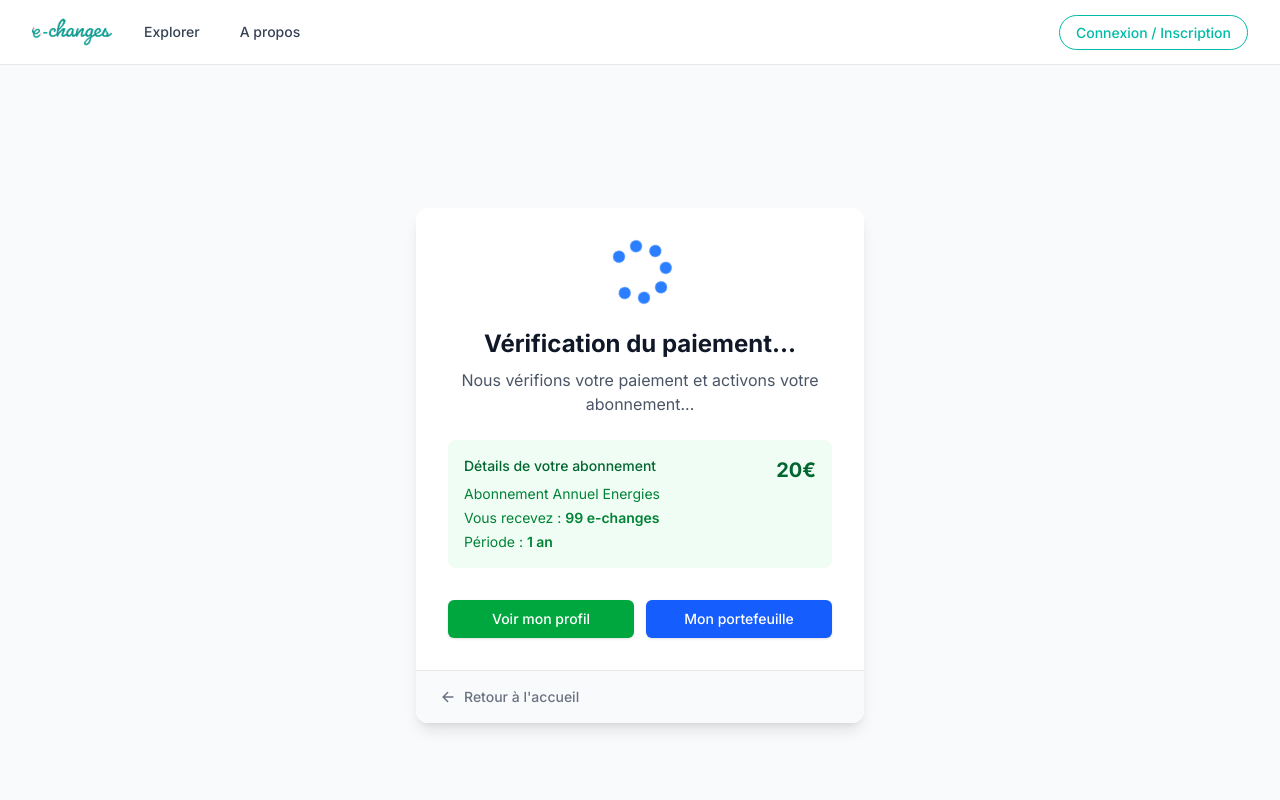
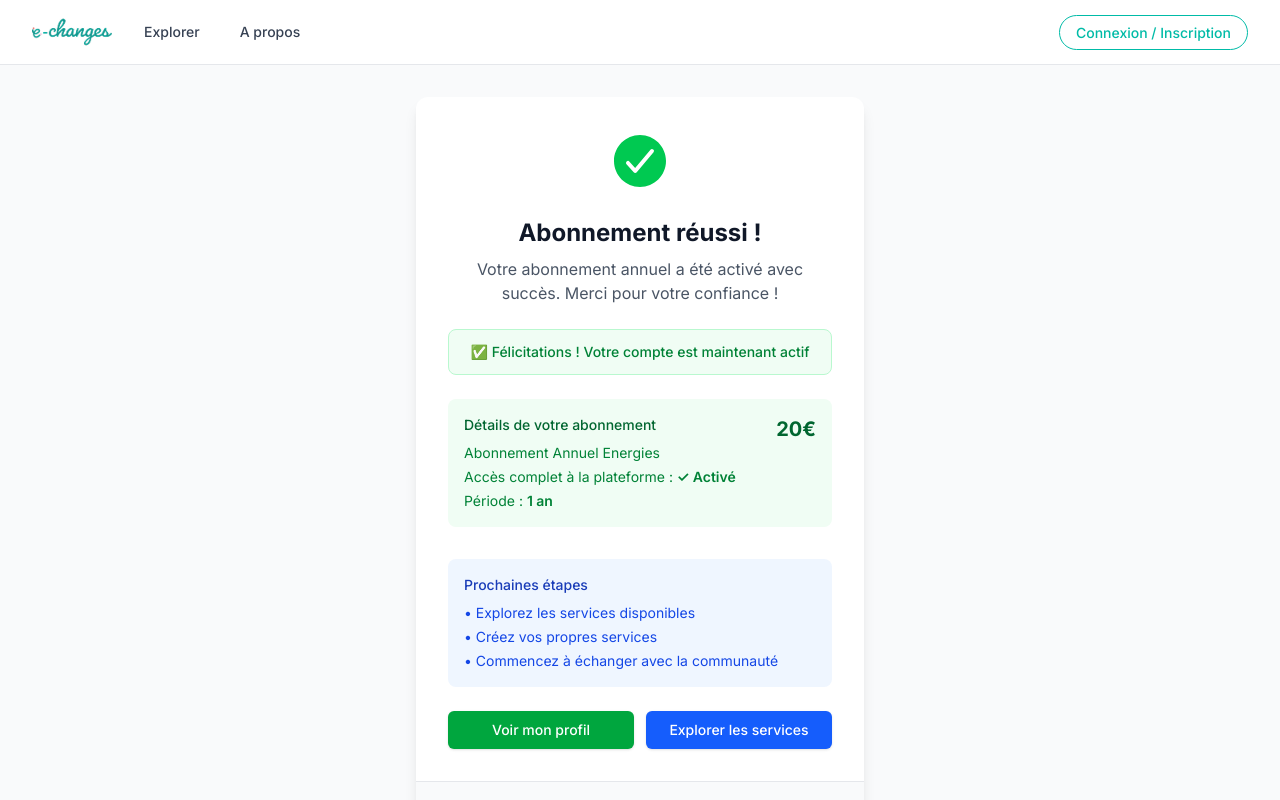
Before and after one commit to Habibhnini/e-changes, a Next.js app: page /subscribtion/success in a window 1280 px wide. Shown: the top 800 px of the page. Built offline with nearby package versions, Linux system fonts and the light colour scheme.

Commit message:
last fix

```diff
--- a/src/app/chat/ChatClient.tsx
+++ b/src/app/chat/ChatClient.tsx
@@ -857,13 +857,6 @@ export default function ChatPage() {
 
               <div className="flex justify-between mt-3">
                 <button
-                  type="button"
-                  className="p-2 text-gray-900 hover:text-gray-700 cursor-pointer"
-                >
-                  <BsPaperclip size={24} />
-                </button>
-
-                <button
                   type="submit"
                   className="px-4 py-2 bg-gray-200 text-gray-700 rounded-md hover:bg-gray-300 focus:outline-none text-sm cursor-pointer"
                 >
--- a/src/app/profile/page.tsx
+++ b/src/app/profile/page.tsx
@@ -952,10 +952,19 @@ export default function ProfilePage() {
                   Résumé pour Abonnement annuel e-change
                 </p>
               </div>
-              <StripeSubscribeButton
-                buttonText="Souscrire maintenant"
-                className="bg-gray-200 text-gray-700 w-full py-2 rounded-xl mb-6 hover:bg-gray-300 cursor-pointer"
-              />
+              {isActive ? (
+                <button
+                  disabled
+                  className="w-full py-2 rounded-xl mb-6 bg-gray-300 text-gray-500 cursor-not-allowed"
+                >
+                  Déjà abonné
+                </button>
+              ) : (
+                <StripeSubscribeButton
+                  buttonText="Souscrire maintenant"
+                  className="w-full py-2 rounded-xl mb-6 bg-gray-200 text-gray-700 hover:bg-gray-300 cursor-pointer"
+                />
+              )}
 
               <div className="text-center">
                 <p className="text-sm text-gray-700 font-medium mb-1">
@@ -987,9 +996,6 @@ export default function ProfilePage() {
                     <th className="text-left py-1 pb-0 text-base text-gray-600 font-medium">
                       SOMME
                     </th>
-                    <th className="text-left py-1 pb-0 text-base text-gray-600 font-medium">
-                      E-CHANGES REÇUS
-                    </th>
                   </tr>
                 </thead>
                 <tbody>
@@ -1004,9 +1010,6 @@ export default function ProfilePage() {
                         Abonnement annuel e-change
                       </td>
                       <td className="py-2 pt-1 pr-6 font-semibold">20 €</td>
-                      <td className="py-2 pt-1 text-[#F4C300] font-semibold">
-                        99
-                      </td>
                     </tr>
                   ) : (
                     <tr>
--- a/src/app/subscribtion/success/SuccessClient.tsx
+++ b/src/app/subscribtion/success/SuccessClient.tsx
@@ -4,133 +4,35 @@ import { useEffect, useState } from "react";
 import { useSearchParams } from "next/navigation";
 import Link from "next/link";
 import { IoCheckmarkCircle, IoArrowBack } from "react-icons/io5";
-import { FaSpinner } from "react-icons/fa";
 import { useAuth } from "@/app/contexts/AuthContext";
 
 export default function Success() {
-  const { token, refreshUserProfile, loading: authLoading } = useAuth();
+  const { refreshUserProfile } = useAuth();
   const searchParams = useSearchParams();
-  const [energyAdded, setEnergyAdded] = useState(false);
   const [loading, setLoading] = useState(true);
-  const [error, setError] = useState<string | null>(null);
-  const [validPayment, setValidPayment] = useState(false);
-
-  useEffect(() => {
-    window.scrollTo(0, 0);
-
-    // Wait for auth to be ready
-    if (authLoading) return; // Don't proceed if auth is still loading
-
-    // Check if this is a valid payment success
-    const sessionId = searchParams.get("session_id");
-    const paymentToken = searchParams.get("payment_token");
-
-    if (sessionId && paymentToken) {
-      processPaymentSuccess(sessionId, paymentToken);
-    } else {
-      // No valid payment parameters - just show success without adding energy
-      setLoading(false);
-      setValidPayment(false);
-    }
-  }, [token]); // Add token as dependency
-
-  const processPaymentSuccess = async (
-    sessionId: string,
-    paymentToken: string
-  ) => {
-    if (!token) {
-      //    console.error("No token available for API call");
-      setError("Authentication required - please log in");
-      setLoading(false);
-      return;
-    }
-
-    try {
-      setLoading(true);
-
-      // Verify payment and add energy in one secure call
-      const response = await fetch("/api/stripe/process-success", {
-        method: "POST",
-        headers: {
-          Authorization: `Bearer ${token}`,
-          "Content-Type": "application/json",
-        },
-        body: JSON.stringify({
-          session_id: sessionId,
-          payment_token: paymentToken,
-        }),
-      });
-
-      if (!response.ok) {
-        const errorData = await response.json().catch(() => ({}));
-        //  console.error("API error:", errorData);
-        throw new Error(errorData.error || "Failed to process payment success");
-      }
-
-      const data = await response.json();
-
-      if (data.success) {
-        setEnergyAdded(true);
-        setValidPayment(true);
-        await refreshUserProfile();
-
-        // Clean URL to prevent reuse
-        window.history.replaceState({}, "", "/subscribtion/success");
-      } else {
-        throw new Error(data.message || "Invalid payment verification");
-      }
-    } catch (err) {
-      // console.error("Error processing payment:", err);
-      setError(err instanceof Error ? err.message : String(err));
-    } finally {
-      setLoading(false);
-    }
-  };
 
   return (
     <div className="min-h-screen flex items-center justify-center bg-gray-50 px-4">
       <div className="max-w-md w-full bg-white rounded-xl shadow-lg overflow-hidden">
         <div className="p-6 sm:p-8">
           <div className="flex justify-center mb-6">
-            {loading ? (
-              <FaSpinner className="h-16 w-16 text-blue-500 animate-spin" />
-            ) : (
-              <IoCheckmarkCircle className="h-16 w-16 text-green-500" />
-            )}
+            <IoCheckmarkCircle className="h-16 w-16 text-green-500" />
           </div>
 
           <h1 className="text-2xl font-bold text-center text-gray-900 mb-2">
-            {loading ? "Vérification du paiement..." : "Abonnement réussi !"}
+            Abonnement réussi !
           </h1>
 
           <p className="text-center text-gray-600 mb-6">
-            {loading
-              ? "Nous vérifions votre paiement et activons votre abonnement..."
-              : "Votre abonnement annuel a été activé avec succès. Merci pour votre confiance !"}
+            Votre abonnement annuel a été activé avec succès. Merci pour votre
+            confiance !
           </p>
 
-          {error && (
-            <div className="bg-red-50 border border-red-200 rounded-lg p-4 mb-6">
-              <p className="text-sm text-red-600">{error}</p>
-            </div>
-          )}
-
-          {!validPayment && !loading && !error && (
-            <div className="bg-yellow-50 border border-yellow-200 rounded-lg p-4 mb-6">
-              <p className="text-sm text-yellow-700">
-                Cette page est destinée aux paiements réussis. Veuillez
-                effectuer un nouveau paiement si nécessaire.
-              </p>
-            </div>
-          )}
-
-          {energyAdded && (
-            <div className="bg-green-50 border border-green-200 rounded-lg p-3 mb-6">
-              <p className="text-sm text-green-700 font-medium text-center">
-                ✅ 99 e-changes ajoutés à votre compte !
-              </p>
-            </div>
-          )}
+          <div className="bg-green-50 border border-green-200 rounded-lg p-3 mb-6">
+            <p className="text-sm text-green-700 font-medium text-center">
+              ✅ Félicitations ! Votre compte est maintenant actif
+            </p>
+          </div>
 
           <div className="bg-green-50 rounded-lg p-4 mb-8">
             <div className="flex">
@@ -141,11 +43,8 @@ export default function Success() {
                 <div className="mt-2 text-sm text-green-700 space-y-1">
                   <p>Abonnement Annuel Energies</p>
                   <p>
-                    Vous recevez :{" "}
-                    <span className="font-semibold">99 e-changes</span>
-                    {energyAdded && (
-                      <span className="text-green-600 ml-1">✓</span>
-                    )}
+                    Accès complet à la plateforme :{" "}
+                    <span className="font-semibold">✓ Activé</span>
                   </p>
                   <p>
                     Période : <span className="font-semibold">1 an</span>
@@ -158,6 +57,18 @@ export default function Success() {
             </div>
           </div>
 
+          {/* What's Next Section */}
+          <div className="bg-blue-50 rounded-lg p-4 mb-6">
+            <h3 className="text-sm font-medium text-blue-800 mb-2">
+              Prochaines étapes
+            </h3>
+            <div className="text-sm text-blue-700 space-y-1">
+              <p>• Explorez les services disponibles</p>
+              <p>• Créez vos propres services</p>
+              <p>• Commencez à échanger avec la communauté</p>
+            </div>
+          </div>
+
           <div className="flex flex-col space-y-3 sm:flex-row sm:space-y-0 sm:space-x-3">
             <Link
               href="/profile"
@@ -167,10 +78,10 @@ export default function Success() {
             </Link>
 
             <Link
-              href="/wallet"
+              href="/explorer"
               className="flex-1 flex items-center justify-center px-4 py-2 border border-transparent rounded-md shadow-sm text-sm font-medium text-white bg-blue-600 hover:bg-blue-700 focus:outline-none focus:ring-2 focus:ring-offset-2 focus:ring-blue-500"
             >
-              Mon portefeuille
+              Explorer les services
             </Link>
           </div>
         </div>
```
